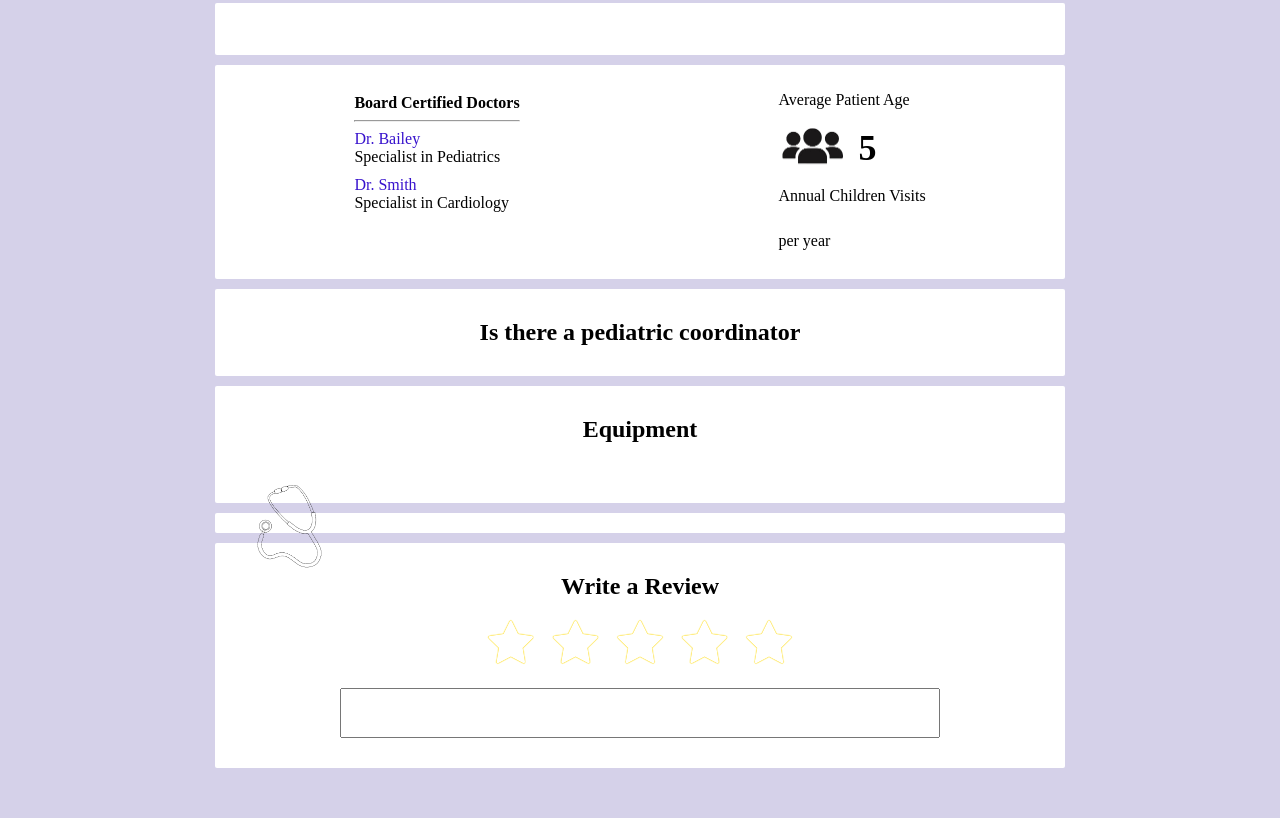
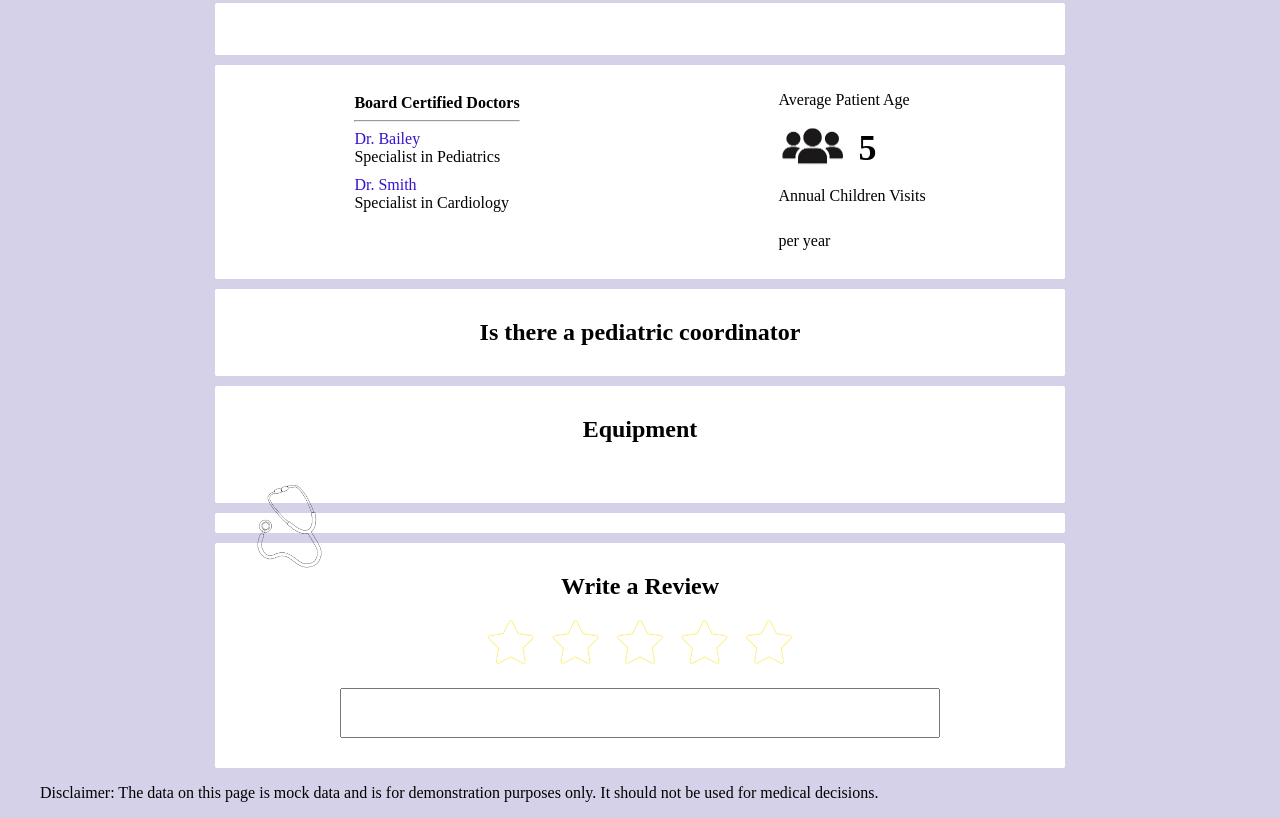
Before and after one commit to BrightERKids/BrightERKids.github.io, a plain HTML site: page hospital.html in a window 1280 px wide. Shown: the part 1034-1852 px from the top of the page. Before the commit the page ends 1802 px from the top, so only its background shows below. Drawn offline with Linux system fonts and the light colour scheme; a web font is replaced by a local one.

Commit message:
added disclaimer

```diff
--- a/hospital.html
+++ b/hospital.html
@@ -173,5 +173,6 @@
                     <div id="hospital-reviews">
                     </div>
                 </div>
+                <p> Disclaimer: The data on this page is mock data and is for demonstration purposes only. It should not be used for medical decisions.</p>
     </body>
 </html>
```
Also changed, not shown: index.html (+2 -0 lines).
